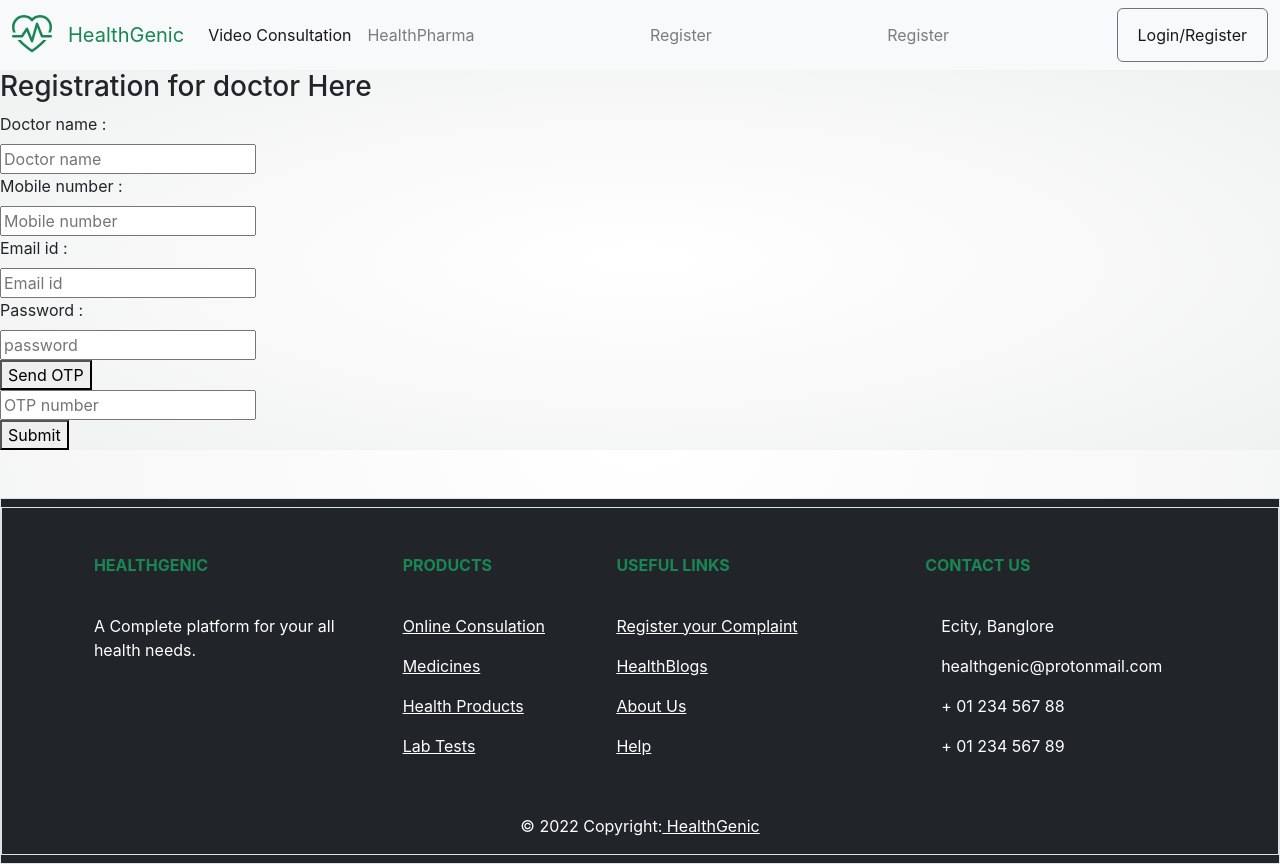
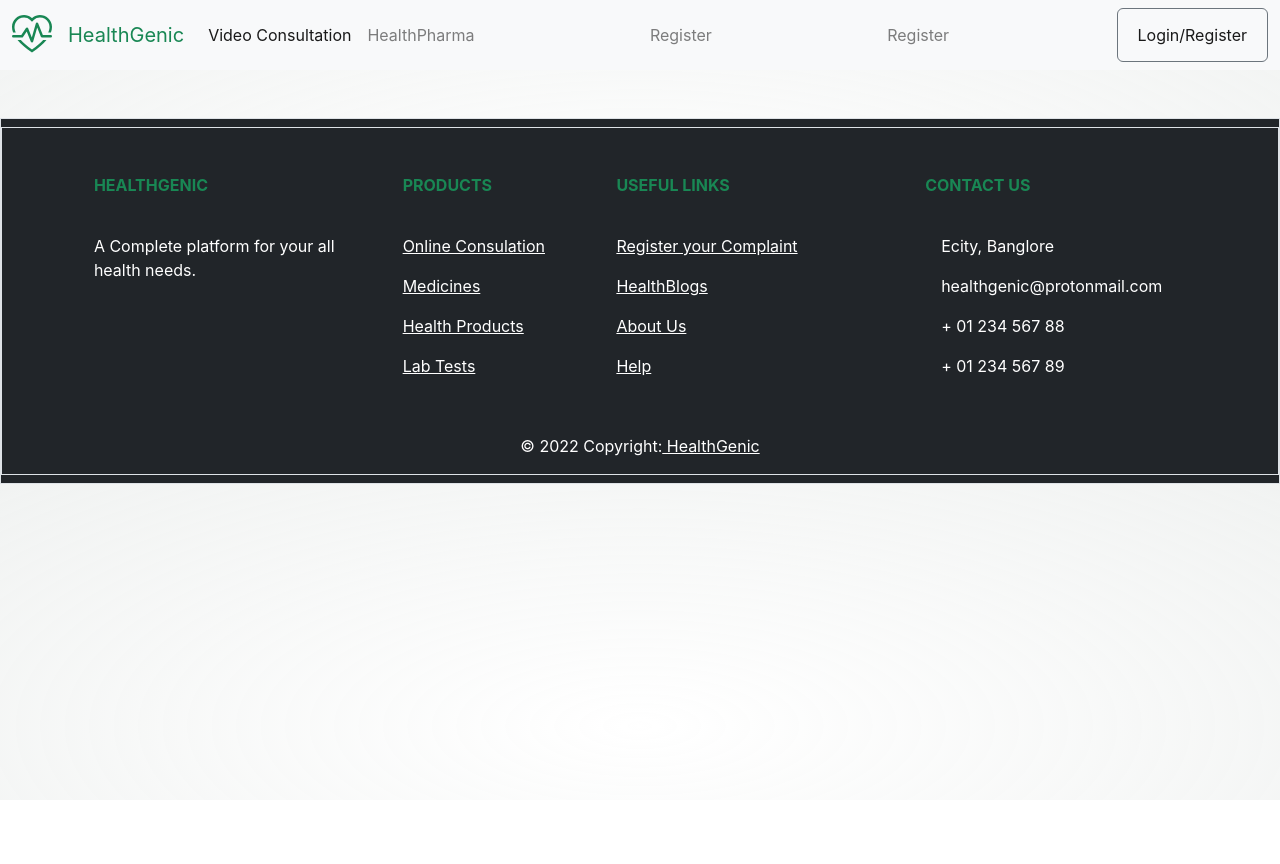
Before and after one commit to healthgenic/healthgenic, a React (Create React App) app in the folder front-end/: page /home/DocRegister in a window 1280 px wide. After the commit the page ends 800 px from the top, so only its background shows below. Built offline with nearby package versions, Linux system fonts and the light colour scheme; no server answers.

Commit message:
Drop returning jsx from DoctorRegistration Component

```diff
--- a/front-end/src/Components/Register/DocterRegistration.jsx
+++ b/front-end/src/Components/Register/DocterRegistration.jsx
@@ -67,27 +67,8 @@ class DocterRegistration extends react.Component {
   }
   render() {
     return (
-      <body>
-        <div className="background">
-          <form onSubmit={this.onSignInSubmit}>
-            <div id="sign-in-button"></div>
-            <h3>Registration for doctor Here</h3>
-            <label for="drname">Doctor name :</label><br />
-            <input type="text" placeholder="Doctor name" id="drname" name="did" required /><br />
-            <label for="moNumber">Mobile number :</label><br />
-            <input typw="number" placeholder="Mobile number" id="moNumber" name="mnumber" required onChange={this.handleChange} /><br />
-            <label for="emailid">Email id :</label><br />
-            <input type="email" placeholder="Email id" id="emailid" name="mailid" required /><br />
-            <label for="password">Password :</label><br />
-            <input type="password" placeholder="password" id="password" name="password" required /><br />
-            <button>Send OTP</button>
-          </form>
-          <form onSubmit={this.onSubmitOTP}>
-            <input type="number" name="OTP" placeholder='OTP number' required onChange={this.handleChange} /><br />
-            <button type="submit">Submit</button>
-          </form>
-        </div>
-      </body>
+     <>
+     </>
     );
   }
 }
```
